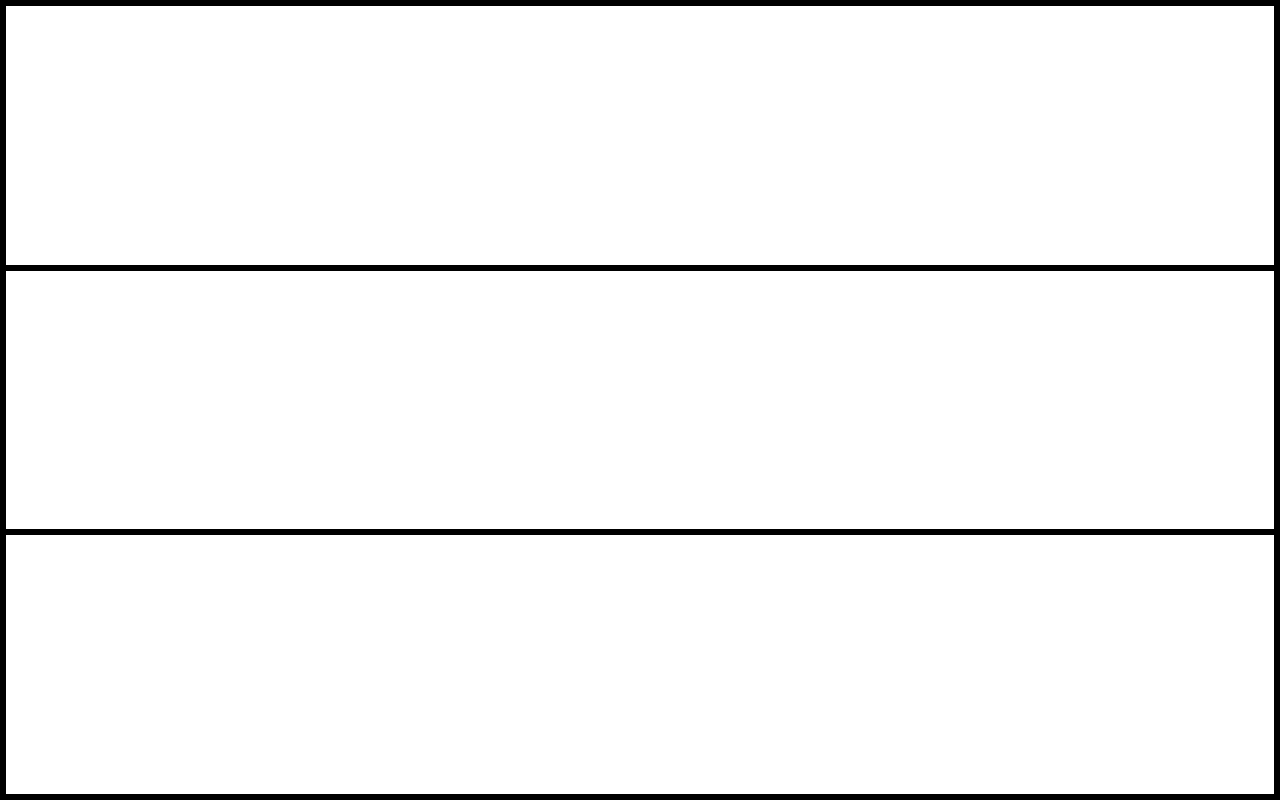
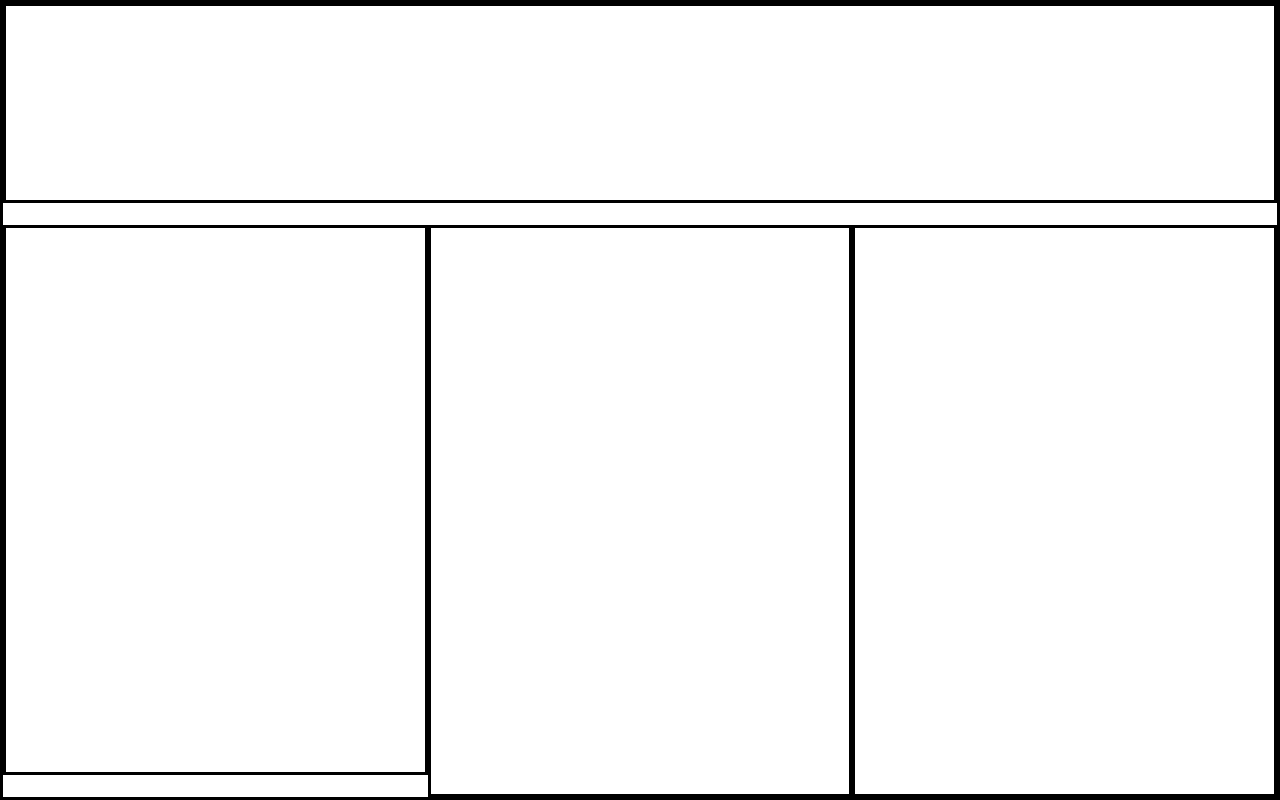
Before and after one commit to TakoZedginidze/Homework6grid, a plain HTML site: page index.html in a window 1280 px wide. Drawn offline with Linux system fonts and the light colour scheme.

Commit message:
create grid 2

```diff
--- a/index.html
+++ b/index.html
@@ -6,16 +6,27 @@
     margin: 0;
     padding: 0;
     box-sizing: border-box;
+
 }
 .grid-container {
     height: 100vh;
     border: 3px solid black;
     display: grid;
 
+
+
 }
 .grid-item {
     background-color: white;
     border: 3px solid black;
+}
+.item-1{
+    height: 200px;
+    grid-column-start: 1;
+    grid-column-end: 4;
+}
+.item-2{
+    height: 550px;
 }
 
         </style>
@@ -26,6 +37,7 @@
         <div class="grid-item item-1"></div>
         <div class="grid-item item-2"></div>
         <div class="grid-item item-3"></div>
+        <div class="grid-item item-4"></div>
     </div>
 </body>
     </html>
```
